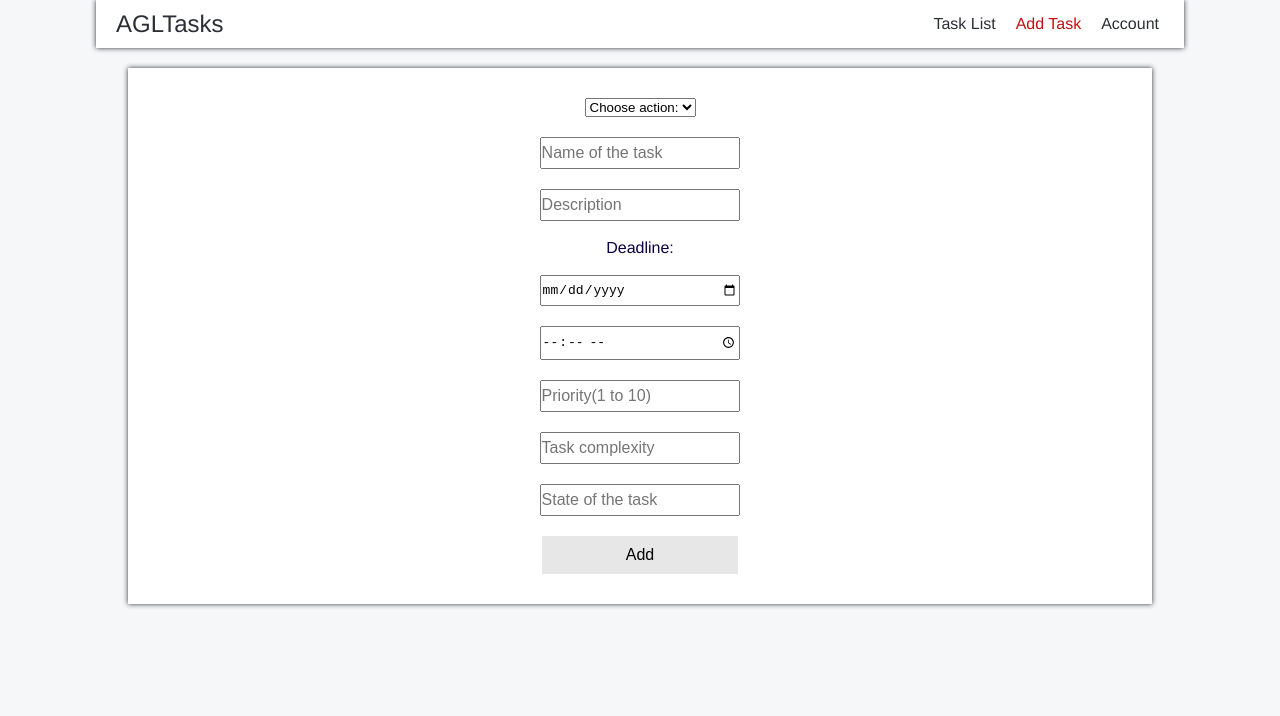
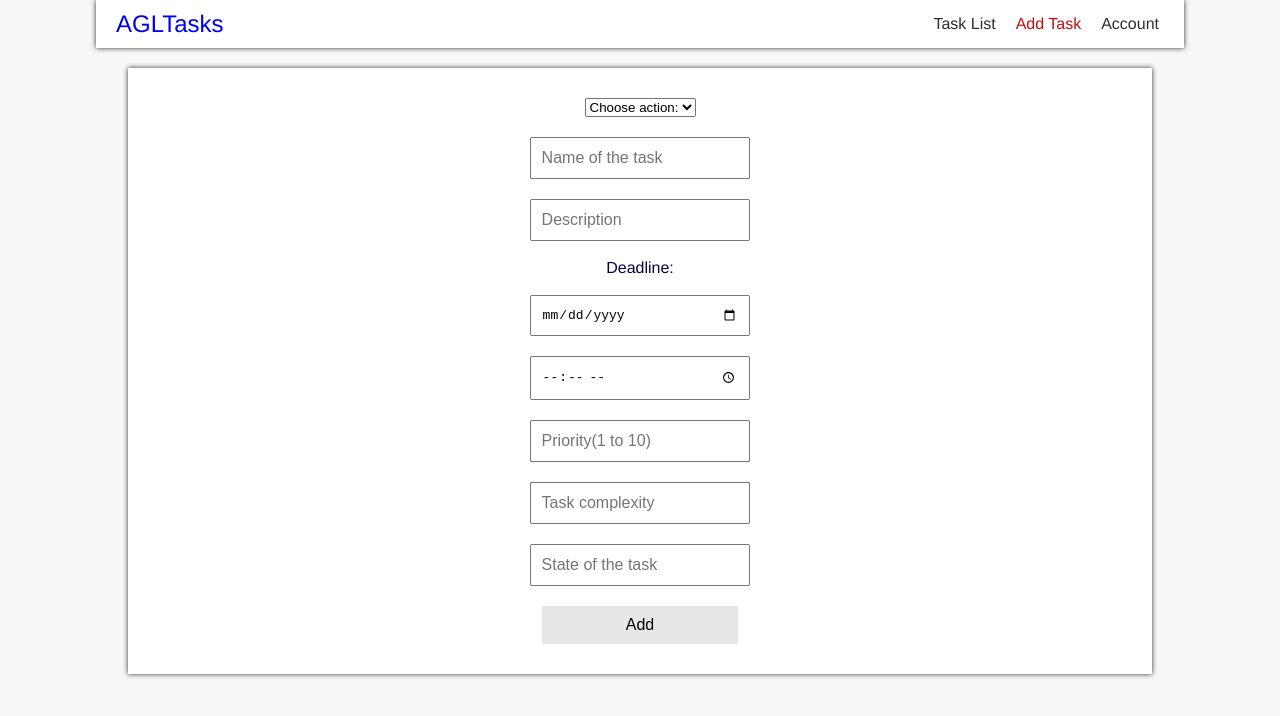
Before and after one commit to AlioshaRabeshko/TaskTracker, a React (Create React App) app in the folder front/: page /add-task in a window 1280 px wide. Shown: the top 716 px of the page. Built offline with nearby package versions, Linux system fonts and the light colour scheme; sample sign-in values are in the browser's storage.

Commit message:
front-global-context

```diff
--- a/front/src/App.scss
+++ b/front/src/App.scss
@@ -25,13 +25,11 @@
 	display: flex;
 	justify-content: space-between;
 	box-shadow: 0 0 5px #2c2e36;
+	flex: 5 1;
 	.logo {
-    flex: 5 1;
 		font-size: 24px;
-    justify-items: start;
-    padding: 10px 20px;
-    text-align: left;
-    color: #2c2e36;;
+		margin: 10px 0px 0px 20px;
+		color: #2c2e36;
 	}
 	.links {
 		display: flex;
@@ -39,7 +37,7 @@
 		.link {
 			padding: 0 10px;
 			font-size: medium;
-      color: #2c2e36;;
+			color: #2c2e36;
 			&:hover {
 				color: #c50e0e;
 			}
@@ -58,7 +56,9 @@
 		padding: 5px 0;
 		font-size: medium;
 	}
-  input, button {
+	input,
+	button {
+		padding: 10px;
 		width: 20%;
 		margin: 10px 0px;
 		font-size: medium;
--- a/front/src/Components/NavBar.js
+++ b/front/src/Components/NavBar.js
@@ -5,30 +5,33 @@ import { useAuth } from '../context/auth';
 const NavBar = () => {
 	const { authToken } = useAuth();
 	return (
-		<div className="NavBar">
-			<NavLink className="logo link" activeClassName="active" to="/" exact>
-				AGLTasks
-			</NavLink>
-			<div className="links">
+		<nav className='NavBar'>
+			<div className='logo'>
+				<NavLink className='link' activeClassName='active' to='/' exact>
+					AGLTasks
+				</NavLink>
+			</div>
+
+			<div className='links'>
 				{authToken ? (
 					<Fragment>
-						<NavLink className="link" activeClassName="active" to="/task-list">
+						<NavLink className='link' activeClassName='active' to='/task-list'>
 							Task List
 						</NavLink>
-						<NavLink className="link" activeClassName="active" to="/add-task">
+						<NavLink className='link' activeClassName='active' to='/add-task'>
 							Add Task
 						</NavLink>
-						<NavLink className="link" activeClassName="active" to="/user-panel">
+						<NavLink className='link' activeClassName='active' to='/user-panel'>
 							Account
 						</NavLink>
 					</Fragment>
 				) : (
-					<NavLink className="link" activeClassName="active" to="/sign" exact>
+					<NavLink className='link' activeClassName='active' to='/sign' exact>
 						Auth
 					</NavLink>
 				)}
 			</div>
-		</div>
+		</nav>
 	);
 };
 
--- a/front/src/Components/PrivateRoute.js
+++ b/front/src/Components/PrivateRoute.js
@@ -8,7 +8,7 @@ const PrivateRoute = ({ component: Component, ...rest }) => {
 		<Route
 			{...rest}
 			render={(props) =>
-				authToken ? <Component {...props} /> : <Redirect to="/sign" />
+				authToken ? <Component {...props} /> : <Redirect to='/sign' />
 			}
 		/>
 	);
--- a/front/src/Components/TaskAdd.js
+++ b/front/src/Components/TaskAdd.js
@@ -1,25 +1,27 @@
 import { Fragment } from 'react';
 
-const TaskEdit = () => (
-	<Fragment>
-		<select className="SelectAction">
-			<option value="0">Choose action:</option>
-			<option value="1">Add task</option>
-			<option value="2">Edit task</option>
-			<option value="3">Delete task</option>
-		</select>
-		<form className="Form">
-			<input type="text" placeholder="Name of the task" />
-			<input type="text" placeholder="Description" />
-			<label className="Label">Deadline: </label>
-			<input type="date" />
-			<input type="time" />
-			<input type="number" placeholder="Priority(1 to 10)" max={10} />
-			<input type="text" placeholder="Task complexity" />
-			<input type="text" placeholder="State of the task" />
-			<button type="submit">Add</button>
-		</form>
-	</Fragment>
-);
+const TaskEdit = () => {
+	return (
+		<Fragment>
+			<select className='SelectAction'>
+				<option value='0'>Choose action:</option>
+				<option value='1'>Add task</option>
+				<option value='2'>Edit task</option>
+				<option value='3'>Delete task</option>
+			</select>
+			<form className='Form'>
+				<input type='text' placeholder='Name of the task' />
+				<input type='text' placeholder='Description' />
+				<label className='Label'>Deadline: </label>
+				<input type='date' />
+				<input type='time' />
+				<input type='number' placeholder='Priority(1 to 10)' max={10} />
+				<input type='text' placeholder='Task complexity' />
+				<input type='text' placeholder='State of the task' />
+				<button type='submit'>Add</button>
+			</form>
+		</Fragment>
+	);
+};
 
 export default TaskEdit;
--- a/front/src/Components/TaskList.js
+++ b/front/src/Components/TaskList.js
@@ -10,7 +10,7 @@ const TaskList = () => {
 		},
 		{
 			name: 'Do work',
-			desc: 'Make .psd maket',
+			desc: 'Finish frontend',
 			deadline: new Date(),
 			prior: 10,
 			time: '4 hours',
@@ -18,7 +18,7 @@ const TaskList = () => {
 		},
 		{
 			name: 'Do work',
-			desc: 'Make .psd maket',
+			desc: 'Make .psd maketdawdwadsadawdasdawdasdawdwasdwqad',
 			deadline: new Date(),
 			prior: 10,
 			time: '4 hours',
@@ -26,8 +26,8 @@ const TaskList = () => {
 		},
 	];
 	return (
-		<ul className="list">
-			<li className="list-title">
+		<ul className='list'>
+			<li className='list-title'>
 				<h3>Name</h3>
 				<h3>Description</h3>
 				<h3>Deadline</h3>
@@ -36,16 +36,16 @@ const TaskList = () => {
 				<h3>State</h3>
 				<h3>Done</h3>
 			</li>
-			{tasks.map((el, id) => (
-				<li key={id}>
-					<p>{el.name}</p>
-					<p>{el.desc}</p>
-					<p>{el.deadline.toDateString()}</p>
-					<p>{el.prior}/10</p>
-					<p>{el.time}</p>
-					<p>{el.state}</p>
+			{tasks.map(({ name, desc, deadline, prior, time, state }, index) => (
+				<li key={index}>
+					<p>{name}</p>
+					<p>{desc.length > 20 ? desc.substr(0, 20) + '...' : desc}</p>
+					<p>{deadline.toLocaleString()}</p>
+					<p>{prior}/10</p>
+					<p>{time}</p>
+					<p>{state}</p>
 					<p>
-						<input type="checkbox" />
+						<input type='checkbox' />
 					</p>
 				</li>
 			))}
--- /dev/null
+++ b/front/src/context/store.js
@@ -0,0 +1,26 @@
+import { createContext, useReducer, useContext } from 'react';
+
+const initialState = { hello: '' };
+
+const store = createContext(initialState);
+const { Provider } = store;
+
+const StateProvider = ({ children }) => {
+	const [state, dispatch] = useReducer((state, { type, payload }) => {
+		switch (type) {
+			case 'hello':
+				return {
+					...state,
+					hello: payload,
+				};
+			default:
+				throw new Error();
+		}
+	}, initialState);
+
+	return <Provider value={{ state, dispatch }}>{children}</Provider>;
+};
+
+const useStore = () => useContext(store);
+
+export { store, StateProvider, useStore };
```
Also changed, not shown: front/src/App.js (+12 -8 lines), front/src/Components/Sign.js (+4 -4 lines), front/src/Components/UserPanel.js (+4 -4 lines), 1 other file (tests, documents, lock files or other folders). Lines whose indentation alone changed are shown as unchanged.
